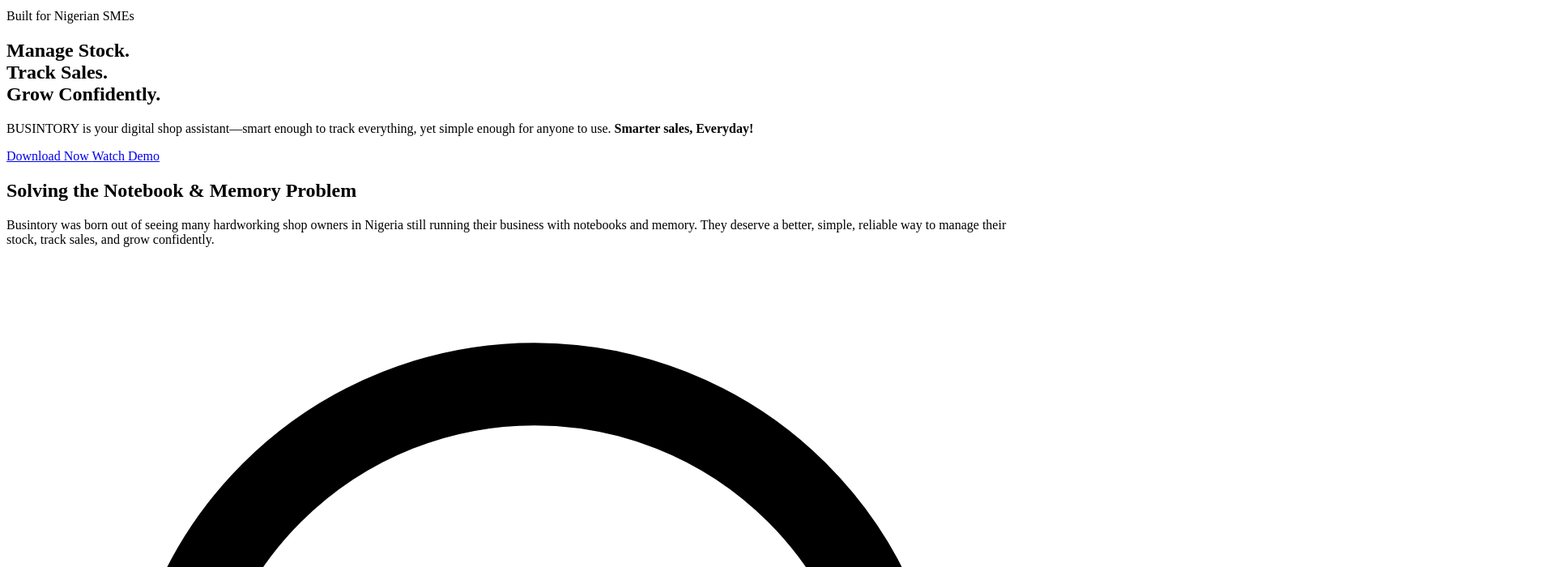
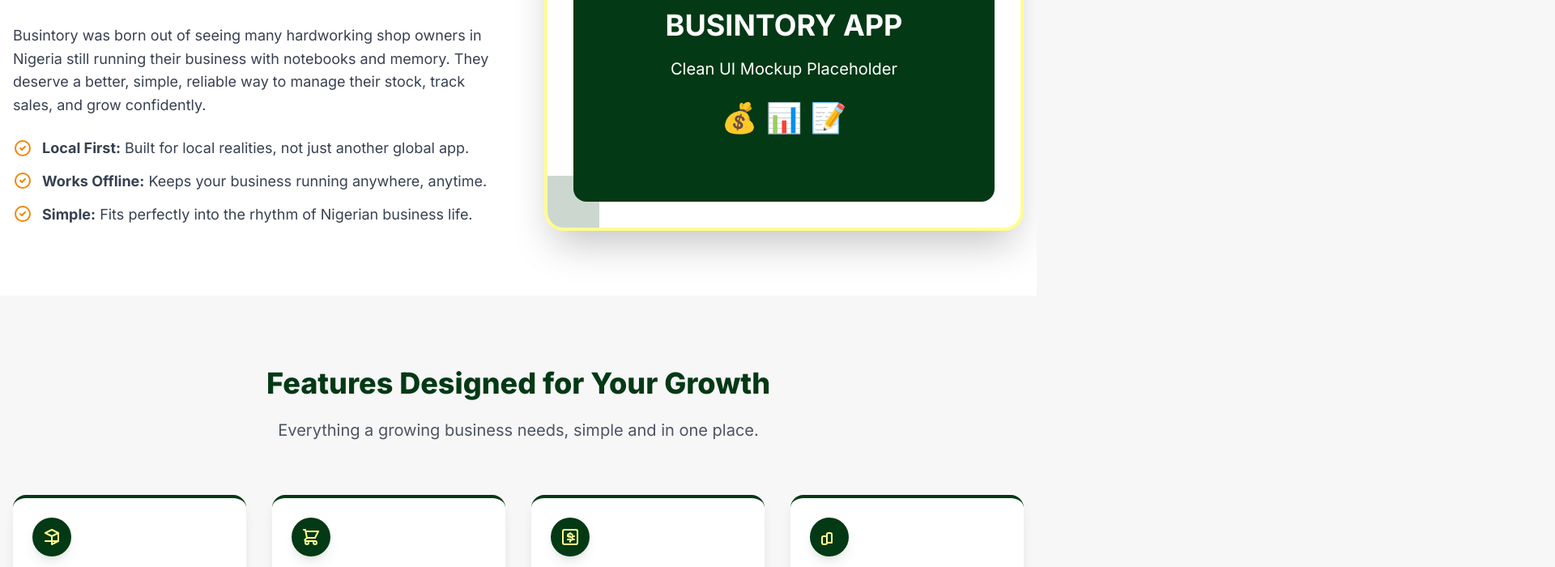
Before and after one commit to Degreatjoe/Busintory, a plain HTML site: page index.html in a window 1280 px wide. Shown: the part 1046-1746 px from the top of the page at 81% size, 1920 px wide, since content can reach past the window. Drawn offline with Linux system fonts and the light colour scheme.

Commit message:
styles_adjustment

```diff
--- a/index.html
+++ b/index.html
@@ -10,7 +10,7 @@
     <link rel="preconnect" href="https://fonts.gstatic.com" crossorigin>
     <link rel="preload" href="https://fonts.googleapis.com/css2?family=Inter:wght@400;600;700;800;900&display=swap" as="style">
     <link rel="stylesheet" href="https://fonts.googleapis.com/css2?family=Inter:wght@400;600;700;800;900&display=swap" media="print" onload="this.media='all'">
-    <link rel="preload" href="/styles/busintory.css" as="style">
+    <link rel="stylesheet" href="styles/busintory.css">
     <link rel="icon" href="images/busintory_green_and_orange.png" type="image/png">
 </head>
 <body>
```
